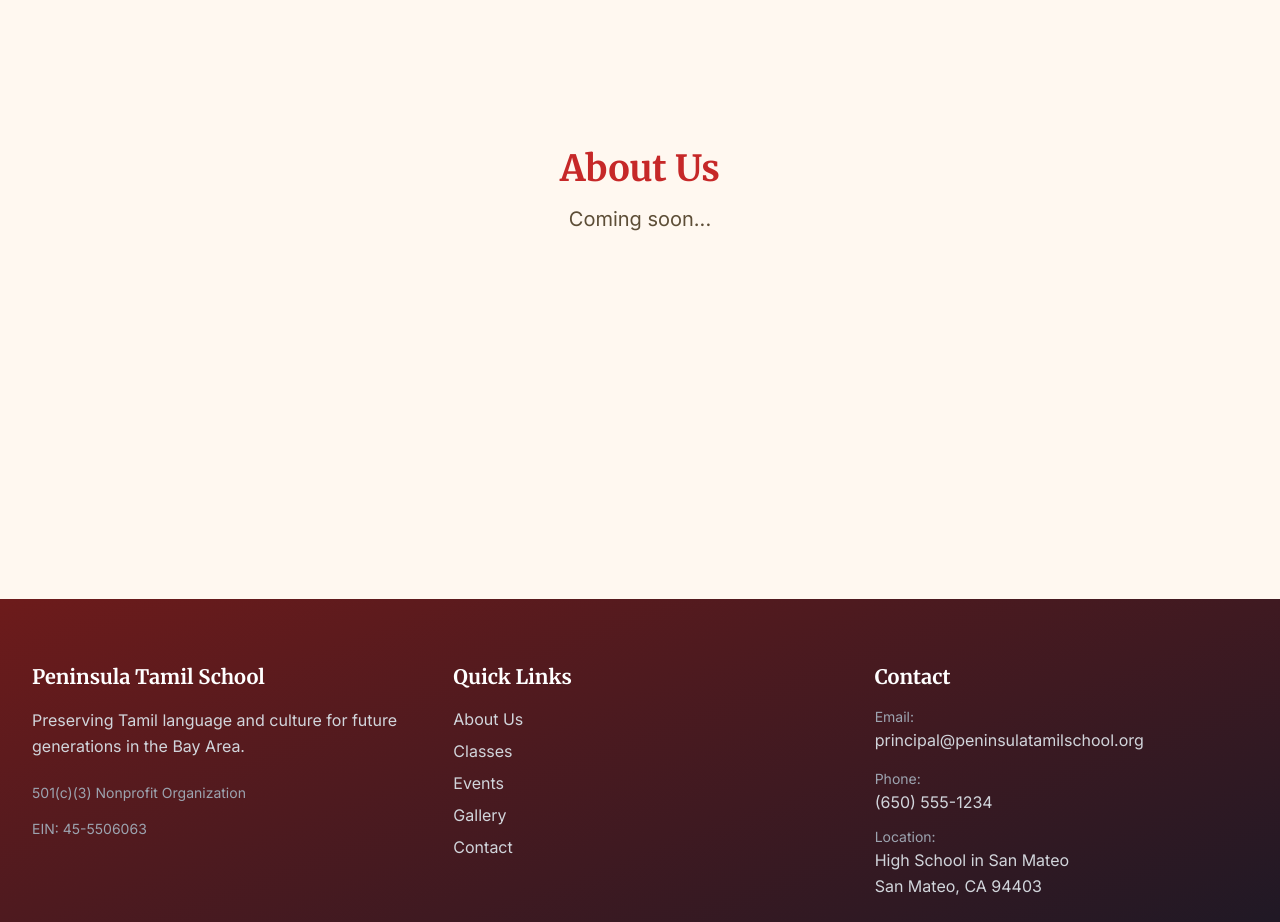
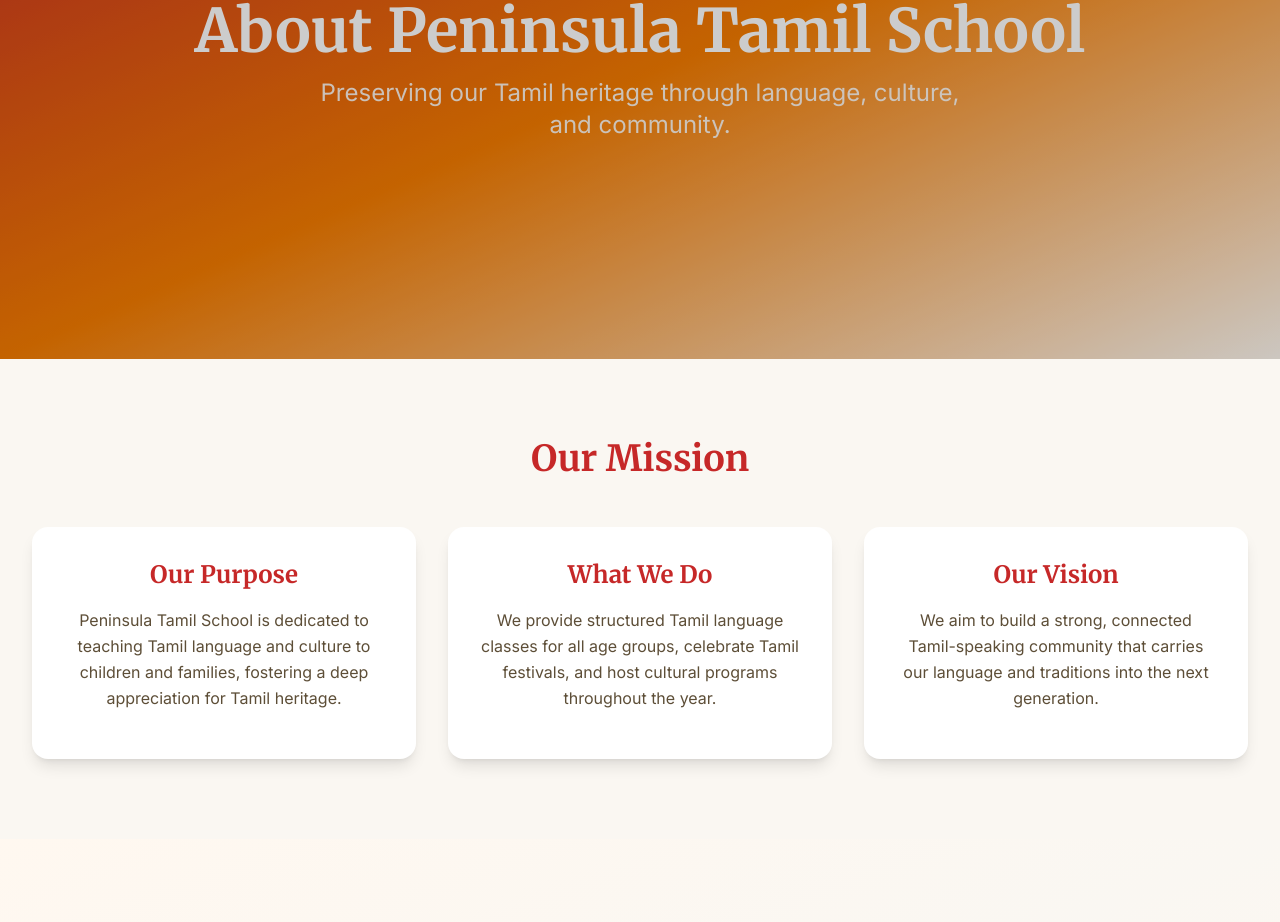
Before and after one commit to PranavAchar01/peninsula-tamil-school-site, a React (Vite) app: page /about in a window 1280 px wide. Shown: the part 281-1203 px from the top of the page. Built offline with nearby package versions, Linux system fonts and the light colour scheme.

Commit message:
Added basic About Us page

```diff
--- a/src/App.jsx
+++ b/src/App.jsx
@@ -2,6 +2,7 @@ import { BrowserRouter as Router, Routes, Route } from 'react-router-dom';
 import Header from './components/layout/Header';
 import Footer from './components/layout/Footer';
 import HomePage from './pages/HomePage';
+import AboutUs from './pages/AboutUs';
 
 // Placeholder pages for other routes
 function ComingSoon({ title }) {
@@ -25,7 +26,7 @@ function App() {
             <Route path="/" element={<HomePage />} />
             <Route
               path="/about"
-              element={<ComingSoon title="About Us" />}
+              element={<AboutUs />}
             />
             <Route
               path="/classes"
--- /dev/null
+++ b/src/components/aboutUs/MissionCards.jsx
@@ -0,0 +1,49 @@
+import { motion } from 'framer-motion';
+
+const missions = [
+  {
+    title: 'Our Purpose',
+    text: 'Peninsula Tamil School is dedicated to teaching Tamil language and culture to children and families, fostering a deep appreciation for Tamil heritage.',
+  },
+  {
+    title: 'What We Do',
+    text: 'We provide structured Tamil language classes for all age groups, celebrate Tamil festivals, and host cultural programs throughout the year.',
+  },
+  {
+    title: 'Our Vision',
+    text: 'We aim to build a strong, connected Tamil-speaking community that carries our language and traditions into the next generation.',
+  },
+];
+
+export default function MissionCards({ isInView }) {
+  return (
+    <section className="py-20 bg-bg-warm">
+      <div className="container-custom text-center">
+        <motion.h2
+          className="text-4xl font-bold text-tamil-red mb-12"
+          initial={{ opacity: 0, y: 20 }}
+          animate={isInView ? { opacity: 1, y: 0 } : {}}
+          transition={{ duration: 0.6 }}
+        >
+          Our Mission
+        </motion.h2>
+        <div className="grid gap-8 md:grid-cols-3">
+          {missions.map((mission, i) => (
+            <motion.div
+              key={i}
+              className="bg-white rounded-2xl shadow-lg p-8 hover:shadow-xl transition"
+              initial={{ opacity: 0, y: 40 }}
+              animate={isInView ? { opacity: 1, y: 0 } : {}}
+              transition={{ duration: 0.6, delay: i * 0.2 }}
+            >
+              <h3 className="text-2xl font-semibold text-tamil-red mb-4">
+                {mission.title}
+              </h3>
+              <p className="text-text-secondary">{mission.text}</p>
+            </motion.div>
+          ))}
+        </div>
+      </div>
+    </section>
+  );
+}
--- /dev/null
+++ b/src/components/aboutUs/aboutheader.jsx
@@ -0,0 +1,22 @@
+import { motion } from 'framer-motion';
+
+export default function AboutHeader({ isInView }) {
+  return (
+    <section className="relative h-[70vh] flex items-center justify-center bg-gradient-to-br from-tamil-red via-tamil-orange to-bg-cream text-white overflow-hidden">
+      <motion.div
+        className="text-center px-6"
+        initial={{ opacity: 0, y: 30 }}
+        animate={isInView ? { opacity: 1, y: 0 } : {}}
+        transition={{ duration: 0.8 }}
+      >
+        <h1 className="text-5xl md:text-6xl font-bold mb-4">
+          About Peninsula Tamil School
+        </h1>
+        <p className="text-xl md:text-2xl text-white/90 max-w-2xl mx-auto">
+          Preserving our Tamil heritage through language, culture, and community.
+        </p>
+      </motion.div>
+      <div className="absolute inset-0 bg-black/20"></div>
+    </section>
+  );
+}
--- /dev/null
+++ b/src/components/aboutUs/history.jsx
@@ -0,0 +1,32 @@
+import { motion } from 'framer-motion';
+
+export default function history({ isInView }) {
+  return (
+    <section className="py-20 bg-gradient-to-br from-bg-cream via-bg-warm to-bg-cream">
+      <div className="container-custom">
+        <motion.h2
+          className="text-4xl font-bold text-center text-tamil-red mb-10"
+          initial={{ opacity: 0, y: 20 }}
+          animate={isInView ? { opacity: 1, y: 0 } : {}}
+          transition={{ duration: 0.6 }}
+        >
+          Our Story
+        </motion.h2>
+
+        <motion.div
+          className="max-w-4xl mx-auto bg-white shadow-xl rounded-2xl p-10 leading-relaxed text-text-secondary"
+          initial={{ opacity: 0, y: 40 }}
+          animate={isInView ? { opacity: 1, y: 0 } : {}}
+          transition={{ duration: 0.8 }}
+        >
+          <p className="mb-6">
+            Peninsula Tamil School was founded by a group of passionate Tamil parents and volunteers who wanted to pass on their language and traditions to the next generation. Starting with just a few students, the school has grown into a vibrant community that welcomes families from across the Bay Area.
+          </p>
+          <p>
+            Through consistent dedication, cultural events, and an engaging curriculum, the school continues to nurture a love for Tamil among young learners while strengthening community bonds.
+          </p>
+        </motion.div>
+      </div>
+    </section>
+  );
+}
--- /dev/null
+++ b/src/pages/AboutUs.jsx
@@ -0,0 +1,20 @@
+import { useRef } from 'react';
+import { useInView } from 'framer-motion';
+import AboutHeader from '../components/aboutUs/aboutheader';
+import MissionCards from '../components/aboutUs/MissionCards';
+import AboutHistory from '../components/aboutUs/history';
+
+export default function AboutUs() {
+  const ref = useRef(null);
+  const isInView = useInView(ref, { once: true, margin: '-100px' });
+
+  return (
+    <section className="bg-bg-cream">
+      <div ref={ref}>
+        <AboutHeader isInView={isInView} />
+        <MissionCards isInView={isInView} />
+        <AboutHistory isInView={isInView} />
+      </div>
+    </section>
+  );
+}
```
